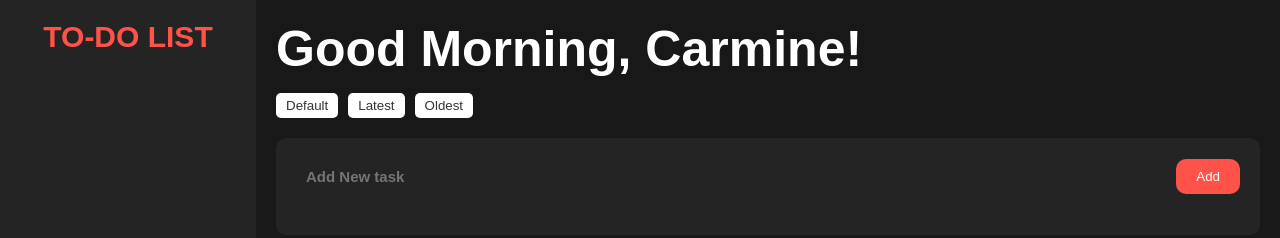
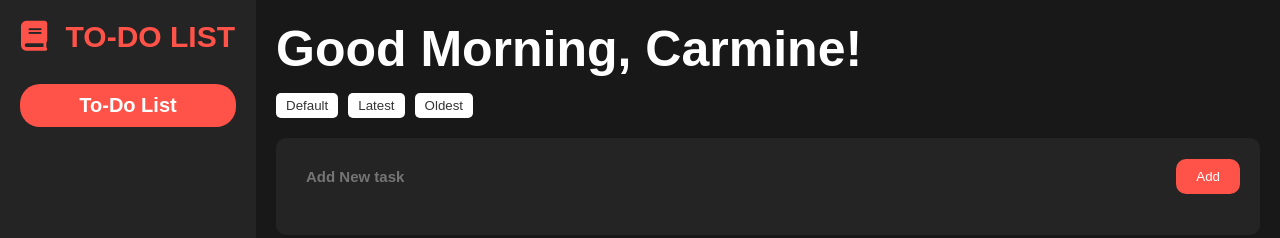
Before and after one commit to asilyN/Todo, a website built with Vite: page Carmine's Todolist/index.html in a window 1280 px wide. Built offline with nearby package versions, Linux system fonts and the light colour scheme.

Commit message:
ejjjjjjjjjjj

```diff
--- a/Carmine's Todolist/index.html
+++ b/Carmine's Todolist/index.html
@@ -5,14 +5,20 @@
     <meta name="viewport" content="width=device-width, initial-scale=1.0">
     <title>To-Do List</title>
     <link rel="stylesheet" href="src/style.css">
+    <link rel="stylesheet" href="https://cdnjs.cloudflare.com/ajax/libs/font-awesome/6.0.0-beta3/css/all.min.css"> <!-- FontAwesome Icon -->
 </head>
 <body>
     <div class="container">
         <aside class="sidebar">
             <div class="menu">
-                <h2>TO-DO LIST</h2>
+                <!-- Book Icon and TO-DO LIST text -->
+                <h2><i class="fas fa-book"></i> TO-DO LIST</h2>
+
+                <!-- Rectangle with "To-Do List" text -->
+                <div class="todo-rectangle">To-Do List</div>
             </div>
         </aside>
+
         <main class="main-content">
           <header class="header">
             <div class="header-text">
@@ -37,8 +43,6 @@
             </section>
         </main>
     </div>
-
-    <script src="src/main.ts"></script>
-
+    <script src="src/main.ts"></script> <!-- Correctly linking the JS file -->
 </body>
 </html>
--- a/Carmine's Todolist/src/style.css
+++ b/Carmine's Todolist/src/style.css
@@ -32,6 +32,22 @@ body {
   color: #FF5349;
   text-align: center;
 }
+.menu h2 i {
+  margin-right: 10px;  /* Adds space between the icon and the text */
+  color: #FF5349;  /* Set the same color as the "TO-DO LIST" text */
+}
+/* Rectangle under TO-DO LIST heading */
+.todo-rectangle {
+  background-color: #FF5349;  /* Same color as the book icon */
+  color: white;  /* White text */
+  text-align: center;
+  padding: 10px;
+  margin-top: 30px;
+  border-radius: 20px;  /* Border radius of 20% */
+  font-size: 20px;
+  font-weight: bold;
+}
+
 
 .main-content {
   width: 80%;
```
